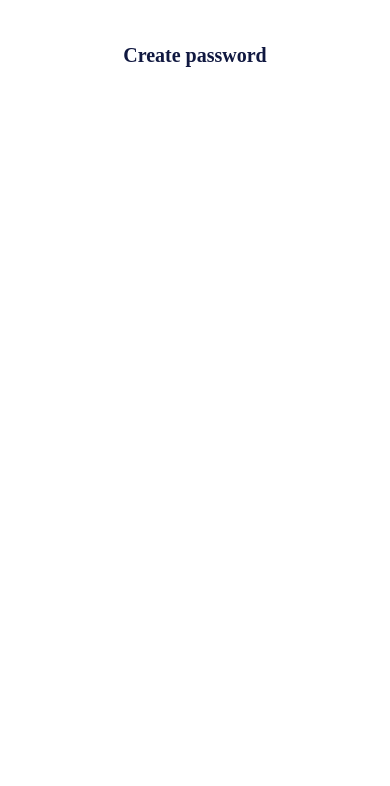
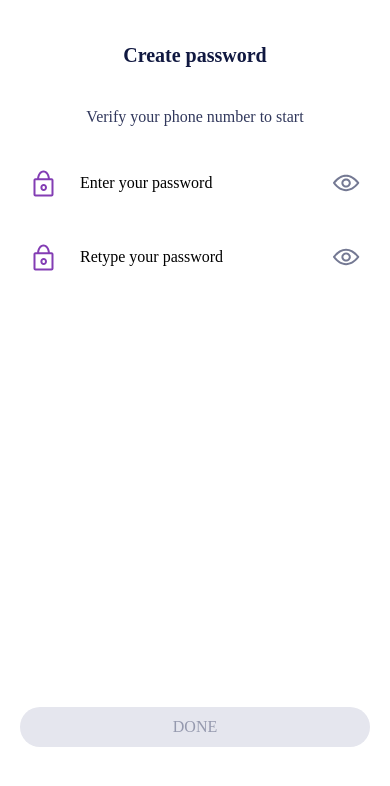
Before and after one commit to luongvantuit/RNAppUI, a React Native app: screen /CreatePassword in a window 390 px wide. Shown: the top 786 px of the page. Built offline with nearby package versions, Linux system fonts and the light colour scheme.

Commit message:
ui screen create password

```diff
--- a/screens/Confirmation.tsx
+++ b/screens/Confirmation.tsx
@@ -85,9 +85,7 @@ export default function Confirmation(props: {
             />
             <View
                 style={[
-                    {
-                        justifyContent: 'flex-end'
-                    },
+                    styleComponent.box.justifyContentFlexEnd,
                     styleComponent.box.container,
                     styleComponent.display.flex
                 ]}
--- a/screens/CreatePassword.tsx
+++ b/screens/CreatePassword.tsx
@@ -1,11 +1,161 @@
-import React from 'react'
+import React, { useState } from 'react'
+import { Keyboard, StyleSheet, Text, View } from 'react-native'
+import styleComponent from '../styles/style-component'
+import IcoEyeOpen from '../svg/IcoEyeOpen'
+import IcoLock from '../svg/IcoLock'
+import ButtonForm from '../widgets/ButtonForm'
 import Container from '../widgets/Container'
 import HeaderBase from '../widgets/HeaderBase'
+import TextInputForm from '../widgets/TextInputForm'
 
 export default function CreatePassword() {
+
+    const [inputPassword, setInputPassword] = useState<string>('')
+    const [inputRetypePassword, setInputRetypePassword] = useState<string>('')
+
+    const [inputPasswordFocus, setInputPasswordFocus] = useState<boolean>(false)
+    const [inputRetypePasswordFocus, setInputRetypePasswordFocus] = useState<boolean>(false)
+
     return (
         <Container>
             <HeaderBase title='Create password' />
+            <Text
+                style={[
+                    {
+                        fontSize: 16,
+                        fontWeight: '400',
+                        color: '#31385C',
+                        marginVertical: 20,
+                    },
+                    styleComponent.text.primary,
+                    styleComponent.text.textAlignCenter
+                ]}
+            >
+                Verify your phone number to start
+            </Text>
+            <TextInputForm
+                onBlur={() => {
+                    setInputPasswordFocus(false)
+                }}
+                onFocus={() => {
+                    setInputPasswordFocus(true)
+                }}
+                placeholder='Enter your password'
+                onChangeText={(password: string) => {
+                    setInputPassword(password)
+                }}
+                prefix={
+                    <IcoLock color={'#833DB4'} />
+                }
+                containerProps={
+                    {
+                        style: [
+                            styleComponent.flex.row,
+                            style.inputContainer,
+                            styleComponent.box.alignItemsCenter
+                        ]
+                    }
+                }
+                suffix={
+                    <IcoEyeOpen color={'#747993'} />
+                }
+                style={[
+                    styleComponent.box.container,
+                    styleComponent.text.primary,
+                    style.input
+                ]}
+                secureTextEntry={true}
+                textContentType='password'
+                keyboardType='visible-password'
+            />
+            <TextInputForm
+                onBlur={() => {
+                    setInputRetypePasswordFocus(false)
+                }}
+                onFocus={() => {
+                    setInputRetypePasswordFocus(true)
+                }}
+                placeholder='Retype your password'
+                onChangeText={(password: string) => {
+                    setInputRetypePassword(password)
+                }}
+                prefix={
+                    <IcoLock color={'#833DB4'} />
+                }
+                containerProps={
+                    {
+                        style: [
+                            styleComponent.flex.row,
+                            style.inputContainer,
+                            styleComponent.box.alignItemsCenter
+                        ]
+                    }
+                }
+                suffix={
+                    <IcoEyeOpen color={'#747993'} />
+                }
+                style={[
+                    styleComponent.box.container,
+                    styleComponent.text.primary,
+                    style.input
+                ]}
+                secureTextEntry={true}
+                textContentType='password'
+                keyboardType='visible-password'
+            />
+            <View
+                style={[
+                    styleComponent.box.container,
+                    styleComponent.flex.flex,
+                    styleComponent.box.justifyContentFlexEnd
+                ]}
+            >
+                <ButtonForm
+                    content='DONE'
+                    style={[
+                        {
+                            marginHorizontal: 20,
+                            backgroundColor: inputPassword.length > 0 && inputRetypePassword.length > 0 ? '#833DB4' : '#E5E6EE',
+                            height: 40,
+                            borderRadius: 40,
+                            marginBottom: inputPasswordFocus || inputRetypePasswordFocus ? 15.5 : 97.5,
+                            marginTop: 36,
+                        }
+                    ]}
+                    onPress={() => {
+                        Keyboard.dismiss();
+                        // if (inputCode.length >= 6)
+                        //     props.navigation.navigate('CreatePassword');
+                    }}
+                    contentProps={{
+                        style: [
+                            {
+                                lineHeight: 40,
+                                color: inputPassword.length > 0 && inputRetypePassword.length > 0 ? 'white' : '#9599AE',
+                                fontSize: 16,
+                                fontWeight: '600'
+                            },
+                            styleComponent.text.textAlignCenter,
+                            styleComponent.text.primary,
+                        ]
+                    }}
+                />
+            </View>
         </Container>
     )
 }
+
+
+const style = StyleSheet.create({
+    inputContainer: {
+        paddingHorizontal: 28,
+        paddingVertical: 21,
+    },
+    input: {
+        fontSize: 16,
+        fontWeight: '400',
+        textAlignVertical: 'center',
+        marginHorizontal: 20
+    }
+
+})
--- /dev/null
+++ b/svg/IcoEyeOpen.tsx
@@ -0,0 +1,11 @@
+import React from 'react'
+import Svg, { Path, SvgProps } from 'react-native-svg'
+
+export default function IcoEyeOpen({ color = "#31385C", height = 32, width = 32 }: {} & SvgProps) {
+    return (
+        <Svg width={width} height={height} viewBox={`0 0 ${width} ${height}`} fill="none" >
+            <Path fillRule="evenodd" clipRule="evenodd" d="M26.9804 15.9782C23.481 20.2072 19.6627 22.1845 16.0134 22.1845C12.365 22.1845 8.61843 20.2079 5.26346 15.9781C8.61685 11.7798 12.3629 9.81579 16.0134 9.8158C19.6647 9.8158 23.4825 11.7804 26.9804 15.9782ZM16.0134 7.8158C11.3723 7.81579 6.91533 10.4387 3.20094 15.3748C2.93371 15.7299 2.93292 16.2188 3.19901 16.5748C6.91217 21.5423 11.3694 24.1845 16.0134 24.1845C20.6518 24.1845 25.1842 21.5482 29.0531 16.5913C29.3361 16.2287 29.3353 15.7199 29.0511 15.3582C25.1811 10.4329 20.6489 7.8158 16.0134 7.8158Z" fill={color} />
+            <Path fillRule="evenodd" clipRule="evenodd" d="M16.1025 13.416C14.5664 13.416 13.3817 14.6094 13.3817 16.0082C13.3817 17.4069 14.5664 18.6003 16.1025 18.6003C17.6386 18.6003 18.8233 17.4069 18.8233 16.0082C18.8233 14.6094 17.6386 13.416 16.1025 13.416ZM11.3817 16.0082C11.3817 13.4391 13.5287 11.416 16.1025 11.416C18.6763 11.416 20.8233 13.4391 20.8233 16.0082C20.8233 18.5772 18.6763 20.6003 16.1025 20.6003C13.5287 20.6003 11.3817 18.5772 11.3817 16.0082Z" fill={color} />
+        </Svg>
+    )
+}
--- a/widgets/HeaderBase.tsx
+++ b/widgets/HeaderBase.tsx
@@ -1,11 +1,9 @@
 import React from 'react'
-import { View, Text, StyleSheet } from 'react-native'
-import styleComponent from '../styles/style-component'
+import { Text, StyleSheet } from 'react-native'
 
 export default function HeaderBase(props: { title?: string }) {
     return (
         <Text style={[
-            styleComponent.position.positionAbsolute,
             style.title,
             {
                 height: 44,
```
